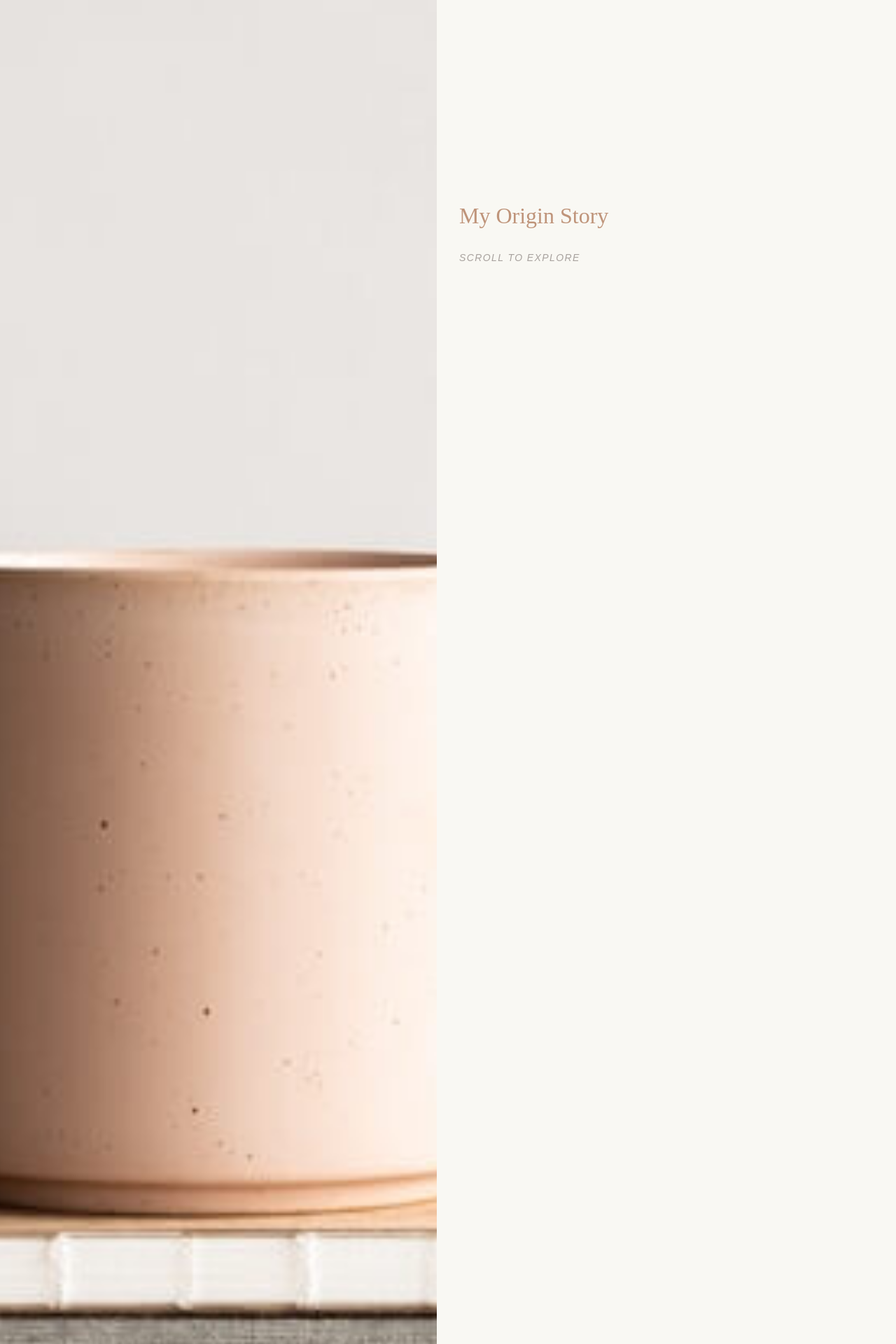
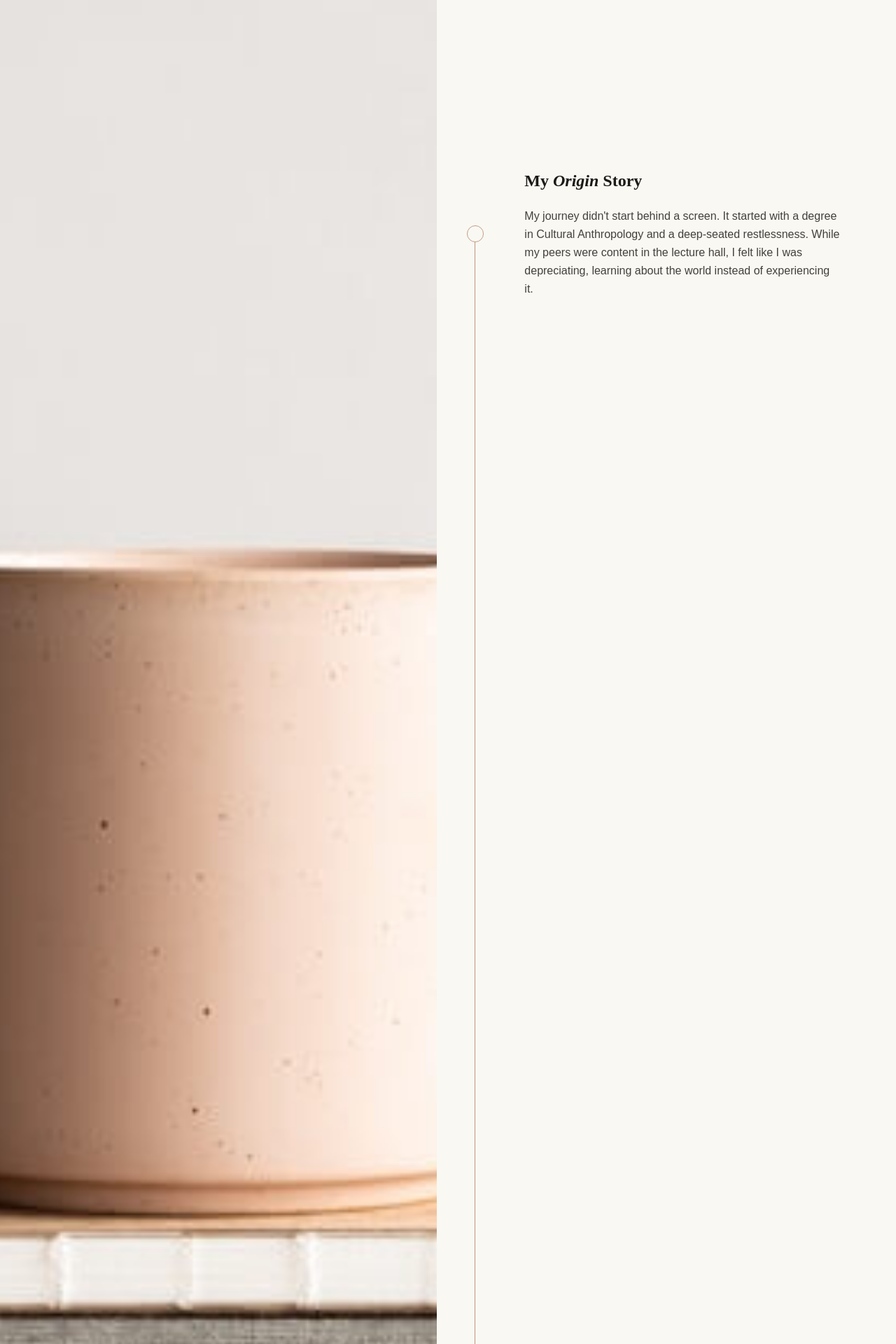
Before and after one commit to brittwoodard/brittanywoodard, a Jekyll site: the page built from about-2.html, in a window 1280 px wide. Shown: the part 2166-4086 px from the top of the page at 70% size. Built offline with Jekyll 4.4.1, drawn with Linux system fonts in a browser that asks for light colours; some web fonts are replaced; some of the changed text lies outside the part shown.

Commit message:
working on the about page

```diff
--- a/about-2.html
+++ b/about-2.html
@@ -8,6 +8,7 @@ hero-banner:
     image_focus:
   timeline:
     - |
+      <h1 class="heading">My <em>Origin</em> Story</h1>
       <p>My journey didn't start behind a screen. It started with a degree in Cultural Anthropology and a deep-seated restlessness. While my peers were content in the lecture hall, I felt like I was depreciating, learning about the world instead of experiencing it.</p>
     - |
       <p>In 2013, my obsession with travel and spirituality finally collided. I began learning and teaching yoga across Southeast Asia, Australia, and Europe. During those years, I discovered something about myself. While I loved the practice, I was captivated by the process. I found more joy in building the sales page for a retreat than I did teaching it. I was a "wellness visionary" who secretly had the heart of a developer.</p>
@@ -30,31 +31,31 @@ hero-banner:
 
     <!-- Right Column / Scroll Text -->
   <div class="h-screen overflow-y-auto pr-8 lg:pr-20 pl-8 lg:pl-0 scroll-smooth">
-  <div class="min-h-screen flex flex-col justify-center">
-     <h1 class="heading-md text-feature mb-8">{{ page.hero-banner.heading }}</h1>
-     <p class="text-stone-400 uppercase tracking-widest text-sm italic">Scroll to explore</p>
-  </div>
+
+  <div class="h-[25vh] md:h-[25vh]"></div>
 
   {% for block in page.hero-banner.timeline %}
-  <div class="min-h-screen grid grid-cols-12 items-center relative">
+  <div class="h-[50vh] grid grid-cols-12 items-center relative">
 
     <div class="col-span-1 h-full flex flex-col items-center">
-      <div class="border-r border-feature w-0 h-full opacity-30 {% if forloop.first %}invisible{% endif %}"></div>
+      <div class="border-r border-feature w-0 h-full {% if forloop.first %}invisible{% endif %}"></div>
 
-      <img src="/uploads/timeline-circle-feature.svg" class="h-8 w-8 min-h-[32px] z-10 my-4">
+      <img src="/uploads/timeline-circle-feature.svg" class="h-6 w-6 min-h-[24px]">
 
-      <div class="border-r border-feature w-0 h-full opacity-30 {% if forloop.last %}invisible{% endif %}"></div>
+      <div class="border-r border-feature w-0 h-full {% if forloop.last %}invisible{% endif %}"></div>
     </div>
 
-    <div class="col-span-11 pl-8 lg:pl-12">
-      <div class="prose prose-stone leading-relaxed">
+    <div class="col-span-11 pl-8 lg:pl-12 py-8">
+      <div class="prose prose-stone leading-relaxed max-w-none">
         {{ block | markdownify }}
       </div>
     </div>
 
   </div>
   {% endfor %}
-</div>
+
+  <div class="h-[25vh]"></div>
+
 </div>
 
 </section>
--- a/assets/css/style.css
+++ b/assets/css/style.css
@@ -1254,6 +1254,10 @@ li:last-child {
   margin-top: 2rem;
   margin-bottom: 2rem;
 }
+.my-2 {
+  margin-top: 0.5rem;
+  margin-bottom: 0.5rem;
+}
 .mb-0 {
   margin-bottom: 0px;
 }
@@ -1314,6 +1318,15 @@ li:last-child {
 .mb-16 {
   margin-bottom: 4rem;
 }
+.mt-\[30vh\] {
+  margin-top: 30vh;
+}
+.ml-20 {
+  margin-left: 5rem;
+}
+.mr-20 {
+  margin-right: 5rem;
+}
 .block {
   display: block;
 }
@@ -1359,6 +1372,15 @@ li:last-child {
 .h-\[70vh\] {
   height: 70vh;
 }
+.h-\[50vh\] {
+  height: 50vh;
+}
+.h-6 {
+  height: 1.5rem;
+}
+.h-\[25vh\] {
+  height: 25vh;
+}
 .min-h-\[100vh\] {
   min-height: 100vh;
 }
@@ -1380,6 +1402,15 @@ li:last-child {
 .min-h-\[32px\] {
   min-height: 32px;
 }
+.min-h-\[50vh\] {
+  min-height: 50vh;
+}
+.min-h-\[24px\] {
+  min-height: 24px;
+}
+.min-h-\[40vh\] {
+  min-height: 40vh;
+}
 .w-full {
   width: 100%;
 }
@@ -1392,8 +1423,14 @@ li:last-child {
 .w-8 {
   width: 2rem;
 }
+.w-6 {
+  width: 1.5rem;
+}
 .max-w-5xl {
   max-width: 64rem;
+}
+.max-w-none {
+  max-width: none;
 }
 .grow {
   flex-grow: 1;
@@ -1458,6 +1495,9 @@ li:last-child {
 }
 .gap-8 {
   gap: 2rem;
+}
+.gap-20 {
+  gap: 5rem;
 }
 .divide-y > :not([hidden]) ~ :not([hidden]) {
   --tw-divide-y-reverse: 0;
@@ -1759,6 +1799,10 @@ li:last-child {
 .text-stone-800 {
   --tw-text-opacity: 1;
   color: rgb(41 37 36 / var(--tw-text-opacity));
+}
+.text-light {
+  --tw-text-opacity: 1;
+  color: rgb(240 238 225 / var(--tw-text-opacity));
 }
 .underline {
   text-decoration-line: underline;
@@ -1914,6 +1958,9 @@ li:last-child {
   .md\:h-24 {
     height: 6rem;
   }
+  .md\:h-\[25vh\] {
+    height: 25vh;
+  }
   .md\:min-h-\[80vh\] {
     min-height: 80vh;
   }
```
Also changed, not shown: about-3.html (added, +59 -0 lines), uploads/brittanywoodard-17.jpg (added).
